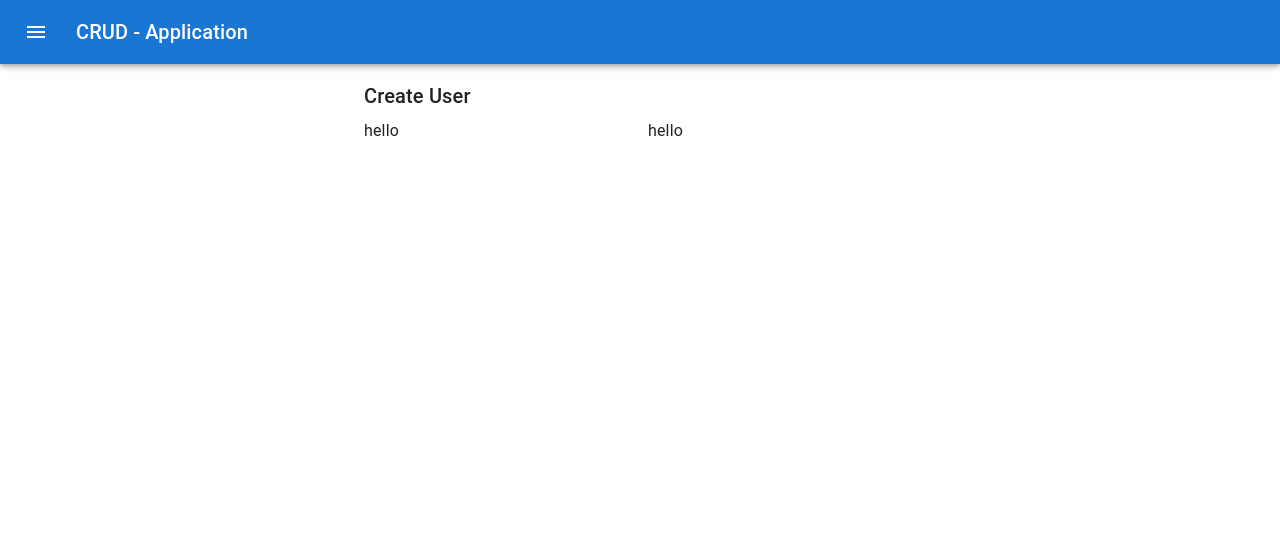
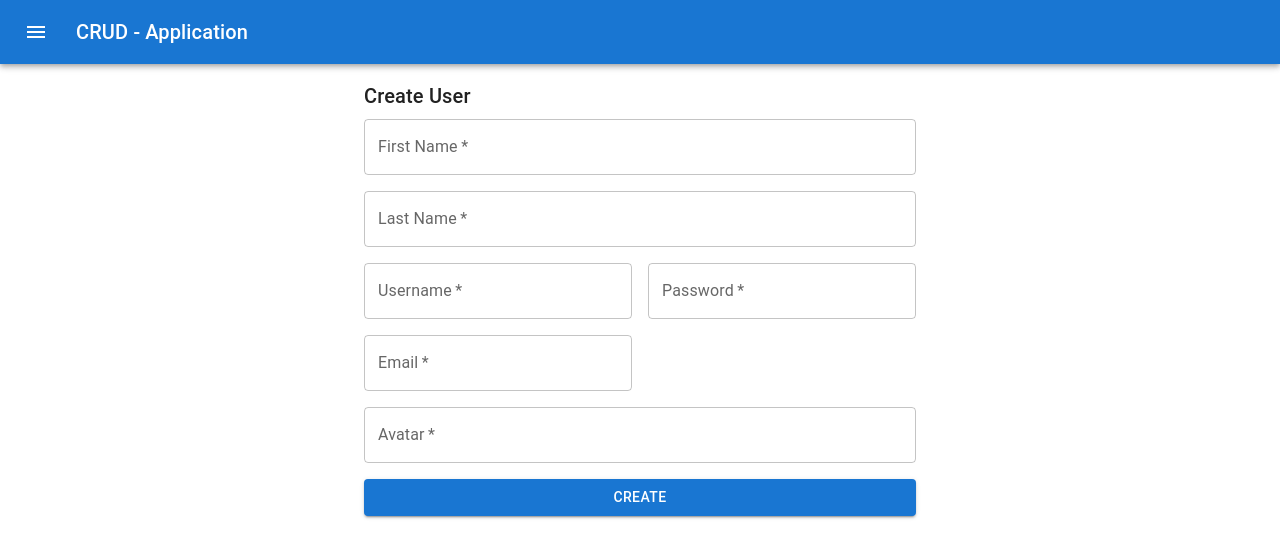
Before and after one commit to bomypoko/CRUD---REACT, a React (Vite) app: page /create in a window 1280 px wide. Shown: the top 558 px of the page. Built offline with nearby package versions, Linux system fonts and the light colour scheme.

Commit message:
Page Create Username Page
Create Username page

```diff
--- a/src/components/UserCreate.jsx
+++ b/src/components/UserCreate.jsx
@@ -3,7 +3,7 @@ import CssBaseline from '@mui/material/CssBaseline';
 import Box from '@mui/material/Box';
 import Container from '@mui/material/Container';
 import Typography from '@mui/material/Typography'
-import { Grid } from '@mui/material';
+import { Grid, TextField, Button } from '@mui/material';
 
 export default function SimpleContainer() {
   return (
@@ -15,12 +15,32 @@ export default function SimpleContainer() {
         </Typography>
         <form>
           <Grid container spacing={2}>
-            <Grid item xs={12} sm={6}>
-              hello
+            <Grid item xs={12} >
+              <TextField id="fname" label="First Name" variant="outlined" fullWidth required />
+            </Grid>
+            <Grid item xs={12} >
+              <TextField id="lname" label="Last Name" variant="outlined" fullWidth required />
             </Grid>
             <Grid item xs={12} sm={6}>
-              hello
+              <TextField id="username" label="Username" variant="outlined" fullWidth required />
             </Grid>
+            <Grid item xs={12} sm={6}>
+              <TextField id="password" label="Password" variant="outlined" fullWidth required />
+            </Grid>
+            <Grid item xs={12} sm={6}>
+              <TextField id="email" label="Email" variant="outlined" fullWidth required />
+            </Grid>
+            <Grid item xs={12}>
+              <TextField id="avatar" label="Avatar" variant="outlined" fullWidth required />
+            </Grid>
+            <Grid item xs={12}>
+
+              <Button variant="contained" fullWidth color="primary">
+                Create
+              </Button>
+
+            </Grid>
+
           </Grid>
         </form>
 
```
